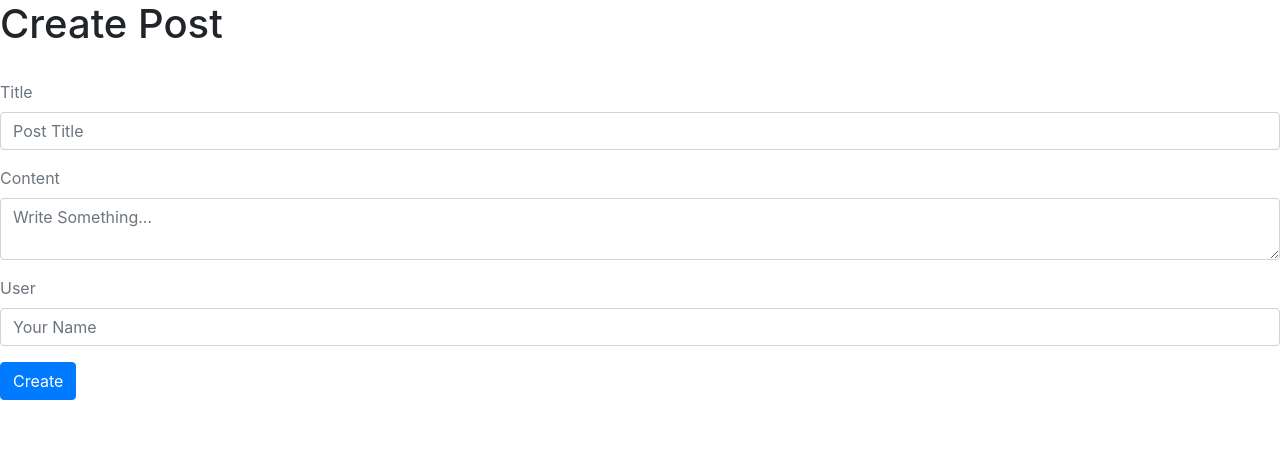
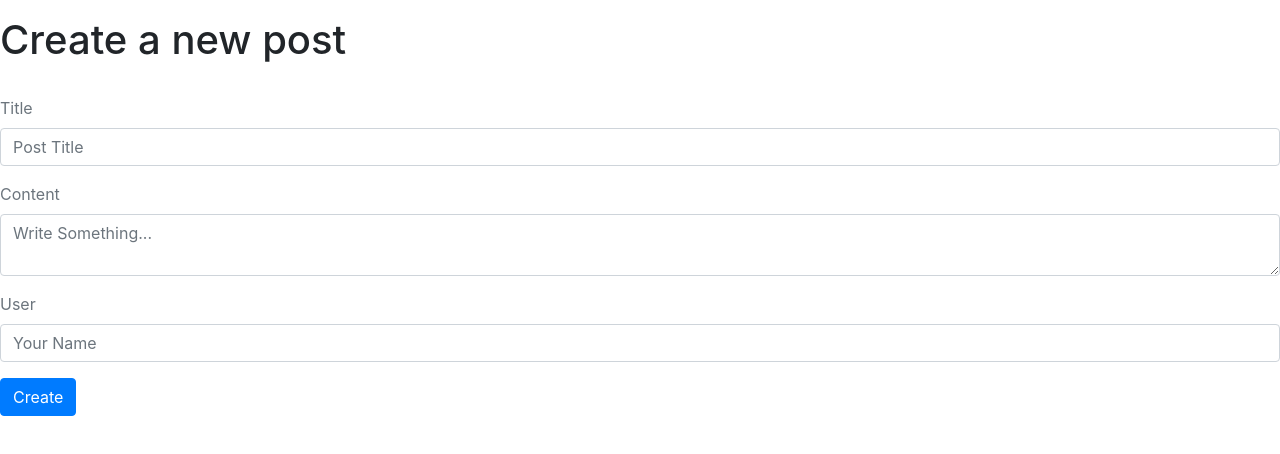
Before and after one commit to Ampol321/Frontend_Lecture, a React (Create React App) app: page /create in a window 1280 px wide. Shown: the top 454 px of the page. Built offline with nearby package versions, Linux system fonts and the light colour scheme.

Commit message:
Props and Destructuring

```diff
--- a/src/App.js
+++ b/src/App.js
@@ -7,6 +7,7 @@ import Nav from './components/Nav';
 import axios from 'axios';
 import { useState } from 'react';
 import { useEffect } from 'react';
+import Title from './components/Title';
 
 function App() {
 
@@ -30,6 +31,7 @@ function App() {
   return (
     <div className="App ">
       <Nav />
+      <Title title='Welcome to my blog' user='John Wick'/>
       {posts.map((post, i) => (
         <div className='container'>
           <div className='row'>
--- a/src/components/Create.js
+++ b/src/components/Create.js
@@ -1,4 +1,5 @@
 import React, { useState } from 'react'
+import Title from './Title';
 
 const Create = () => {
 
@@ -17,7 +18,7 @@ const Create = () => {
 
     return (
         <div>
-            <h1>Create Post</h1>
+            <Title name='Create a new post'/>
             <br />
             <form>
                 <div className="form-group">
--- /dev/null
+++ b/src/components/Title.js
@@ -0,0 +1,13 @@
+import React from 'react'
+
+const Title = ({ title, user, name }) => {
+    return (
+        <div>
+            <h3>{title}</h3>
+            <p>{user}</p>
+            <h1>{name}</h1>
+        </div>
+    )
+}
+
+export default Title
```
